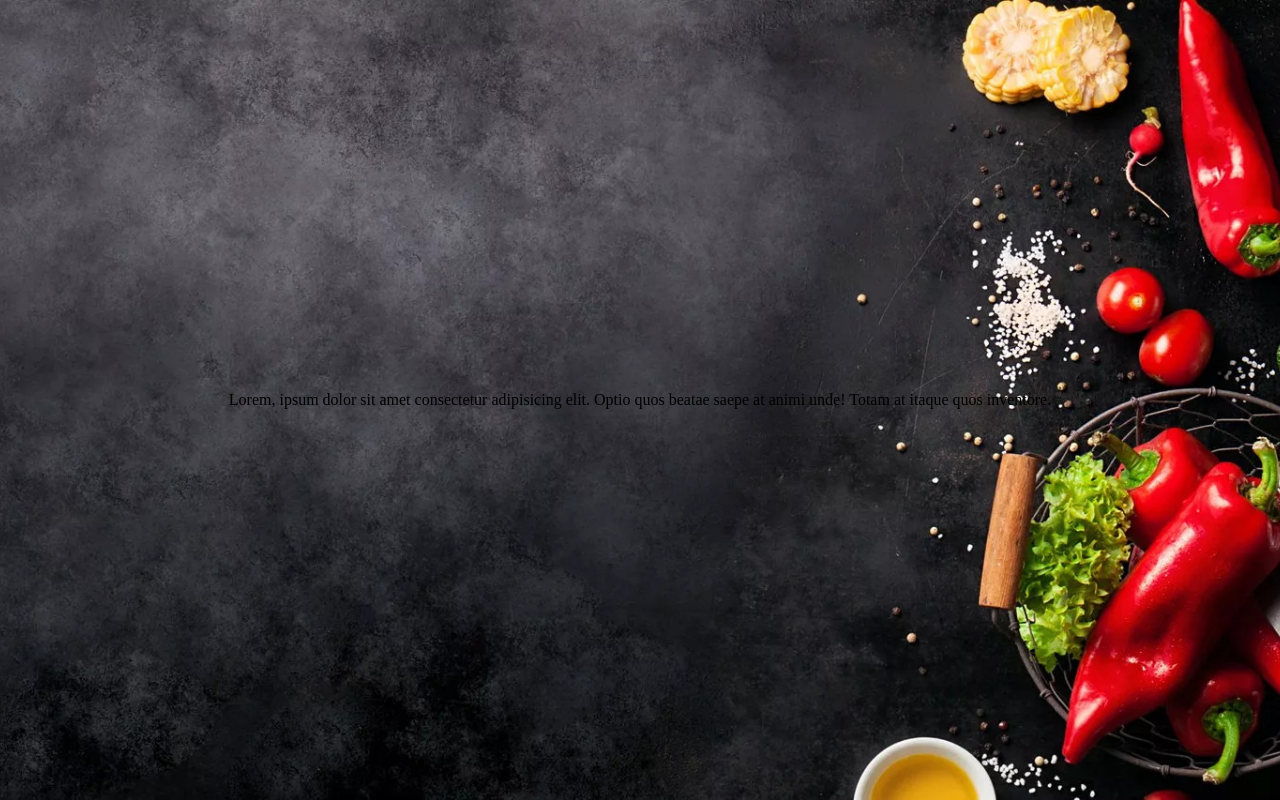
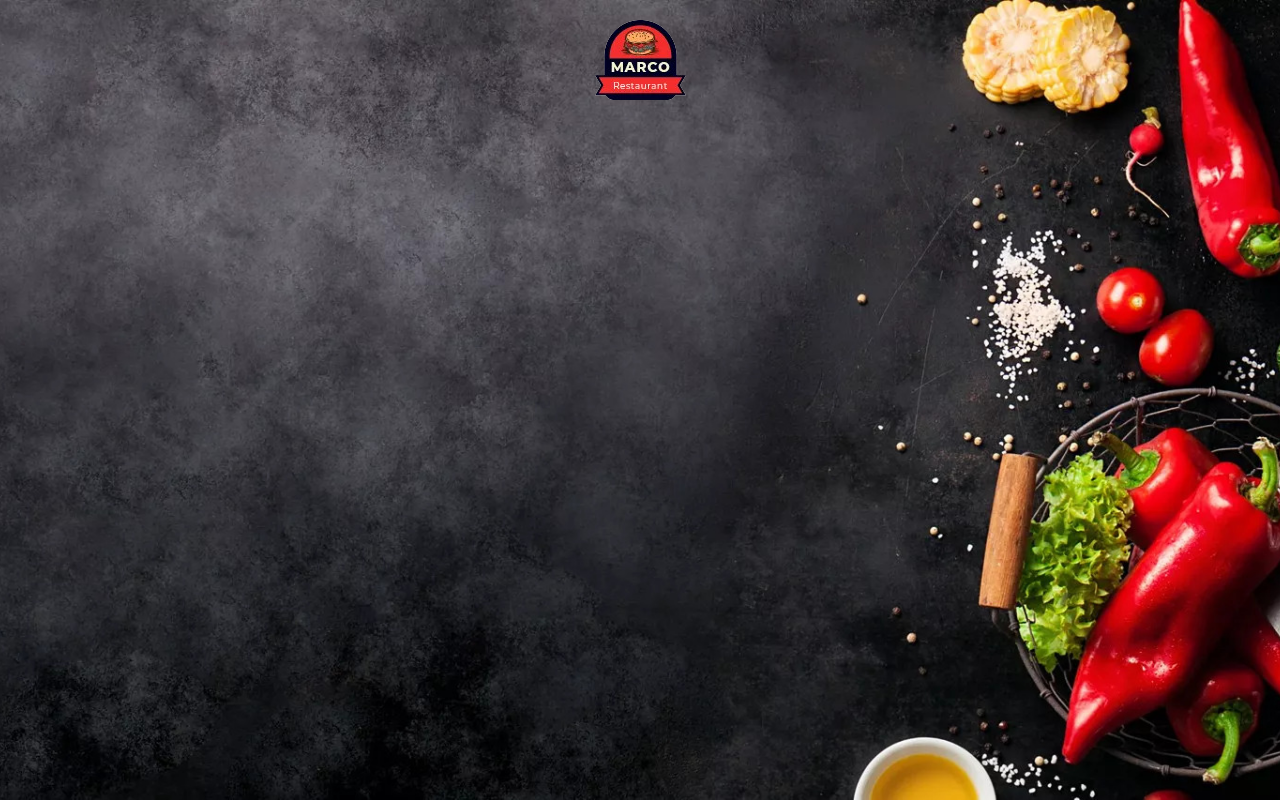
Before and after one commit to z3shan7/Macro-restuarant, a website: page index.html in a window 1280 px wide. Drawn offline with Linux system fonts and the light colour scheme.

Commit message:
hero-section completed

```diff
--- a/index.html
+++ b/index.html
@@ -14,15 +14,24 @@
 
 <body>
 
-    <!--  Header section -->
-    <header>
-        <nav></nav>
-    </header>
-    <!--  Header section Ends-->
+
+
+
     <!-- hero-section -->
     <section class="hero-section">
-        <p>Lorem, ipsum dolor sit amet consectetur adipisicing elit. Optio quos beatae saepe at animi unde! Totam at
-            itaque quos inventore.</p>
+        <div class="hero-section__content">
+
+            <!--  Header section -->
+            <nav>
+                <div class="hero-section__logo-box">
+                    <a href="index.html"><img src="./Images/logo.png" alt="logo img" srcset=""></a>
+                </div>
+
+            </nav>
+            <!--  Header section Ends-->
+            <!-- <p>Lorem, ipsum dolor sit amet consectetur adipisicing elit. Optio quos beatae saepe at animi unde! Totam at
+                itaque quos inventore.</p> -->
+        </div>
     </section>
     <!-- hero-section Ends -->
 
--- a/sass/hero-section.scss
+++ b/sass/hero-section.scss
@@ -1,12 +1,20 @@
 .hero-section {
     background-image: url(/Images/hero-bg.jpg.jpg);
     min-height: 100vh;
-    background-position: top;
+    background-position: center;
     background-size: cover;
     background-repeat: no-repeat;
-    display: flex;
-    justify-content: center;
-    align-items: center;
-    width: 100%;
-    object-fit: contain;
+
+
+    &__content {
+        max-width: 1200px;
+        margin: auto;
+        display: flex;
+        justify-content: center;
+        align-items: center;
+    }
+
+    &__logo-box {
+        margin-top: 20px;
+    }
 }
```
Also changed, not shown: Images/logo.png (added), Images/logo.png.jpg (deleted), style.css.
